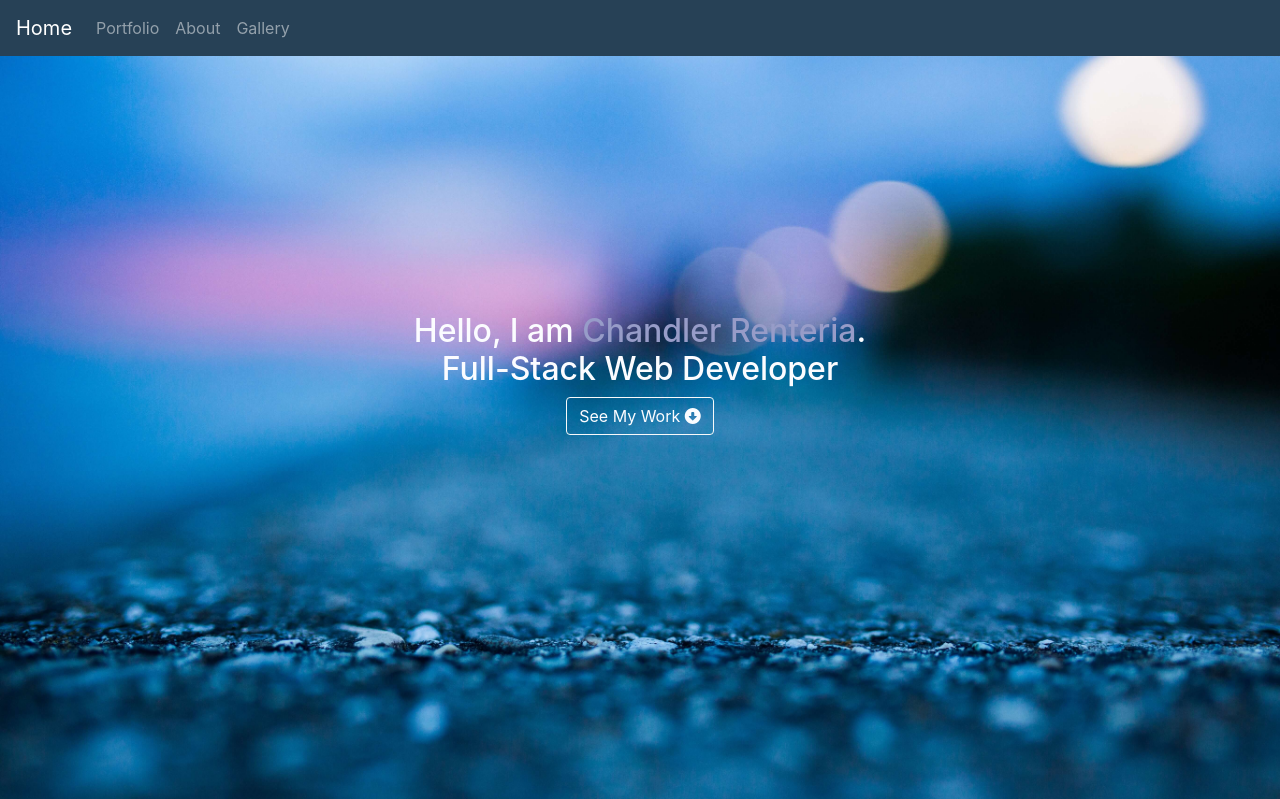
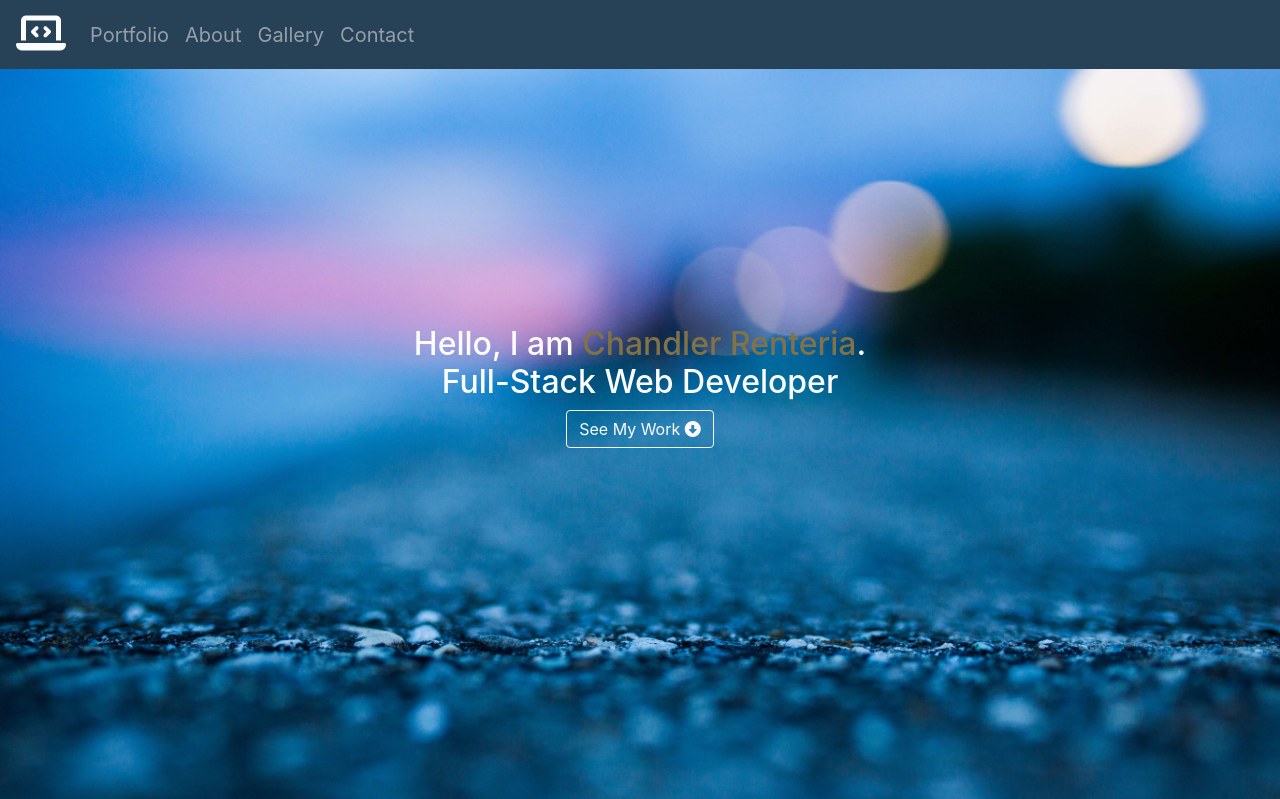
Before and after one commit to cdrenteria/PortfolioWebsite, a PHP site: page / in a window 1280 px wide. Shown: the top 799 px of the page. Run offline with PHP 8.4, Linux system fonts and the light colour scheme; some libraries are stand-ins or nearby versions.

Commit message:
bug fixes, and layout tweeks

```diff
--- a/index.html
+++ b/index.html
@@ -13,7 +13,7 @@
         <header>
             <!-- Navigation Bar-->
             <nav class="navbar navbar-expand-lg navbar-dark bg-custom">
-                <a class="navbar-brand" href="index_test.html">Home</a>
+                <a class="navbar-brand" href="index.html"><i class="fas fa-laptop-code fa-2x"></i></a>
                 <button class="navbar-toggler" type="button" data-toggle="collapse" data-target="#navbarNav" aria-controls="navbarNav" aria-expanded="false" aria-label="Toggle navigation">
                   <span class="navbar-toggler-icon"></span>
                 </button>
@@ -26,7 +26,10 @@
                       <a class="nav-link" href="#about">About</a>
                     </li>
                     <li class="nav-item">
-                      <a class="nav-link" href="Gallery.html" >Gallery</a>
+                      <a class="nav-link" href="#gallery" >Gallery</a>
+                    </li>
+                    <li class="nav-item">
+                      <a class="nav-link" href="#contactForm" >Contact</a>
                     </li>
                   </ul>
                 </div>
@@ -139,7 +142,8 @@
         </div>
     </div>
     <!-- Image Carousel -->
-    <div id="carouselExampleControls" class="carousel slide" data-ride="carousel">
+    <div id="gallery">
+      <div id="carouselExampleControls" class="carousel slide" data-ride="carousel">
         <div class="carousel-inner">
           <div class="carousel-item active">
             <img src="Images/lightbulb_finished.jpg" class="d-block w-100" alt="..."> <!-- Compressed Image -->
@@ -160,8 +164,17 @@
           <span class="sr-only">Next</span>
         </a>
       </div>
+    </div>
+
       <!-- Contact Form -->
-
+      <div class="contactWrapper" id="contactInfo">
+        <div id="contactForm">
+          <h2>Contact Info</h2>
+          <h4 class="cellNum">702-606-5106</h4>
+          <p>*preferred method</p>
+          <h4 class="email">chandler.renteria@gmail.com</h4>
+          <h4 class="github"> <a href="github.com/crenteria">github.com/crenteria</a></h4>
+      </div>
       <div class="form" id="contactForm" >
         <br>
         <br>
@@ -186,6 +199,8 @@
             <button type="submit" class="btn btn-primary formSubmit">Submit</button>
           </form>
       </div>
+      </div>
+
 <script src="https://code.jquery.com/jquery-3.5.1.slim.min.js" integrity="sha384-DfXdz2htPH0lsSSs5nCTpuj/zy4C+OGpamoFVy38MVBnE+IbbVYUew+OrCXaRkfj" crossorigin="anonymous"></script>
 <script src="https://cdn.jsdelivr.net/npm/bootstrap@4.5.3/dist/js/bootstrap.bundle.min.js" integrity="sha384-ho+j7jyWK8fNQe+A12Hb8AhRq26LrZ/JpcUGGOn+Y7RsweNrtN/tE3MoK7ZeZDyx" crossorigin="anonymous"></script>
 <script src="script.js"></script>
--- a/stylesheet.css
+++ b/stylesheet.css
@@ -19,6 +19,9 @@
         3.2. General Padding /
     6. Footer / #footer
 -------------------------------------------------------------------*/
+.nav-link {
+    font-size: 20px;
+}
 .bg {
     background-image: url("Images/images/index_bg_comp.jpg");
     height: 100%;
@@ -38,7 +41,7 @@
 }
 
 .name {
-    color: #979CC8;
+    color: #817247;
 }
 
 body, html {
@@ -67,10 +70,12 @@ body, html {
 }
 
 #portfolio {
+    height: 100%;
     background-color: #274156;
     position: relative;
     color: #FBFCFF;
     margin: 100px;
+    padding: 25px;
 }
 #portfolio:before {
     content:"";
@@ -152,3 +157,15 @@ i {
     background-color: #1C6E8C;
     outline: none !important;
 }
+
+.fa-laptop-code {
+    color: #FBFCFF !important;
+}
+
+.contactWrapper {
+    display: flex;
+}
+
+.contactInfo {
+    padding-top: 25px;
+}
```
